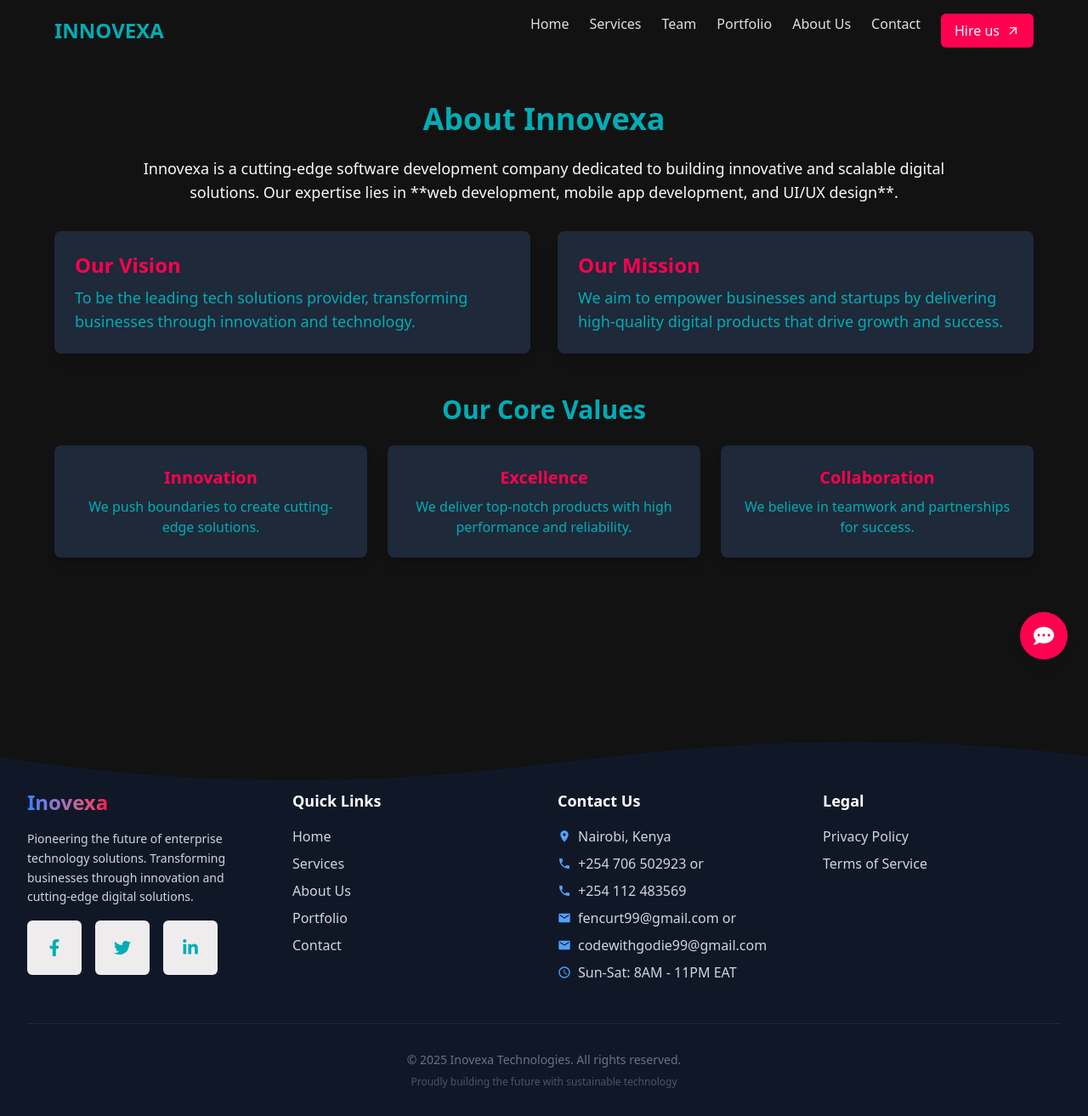
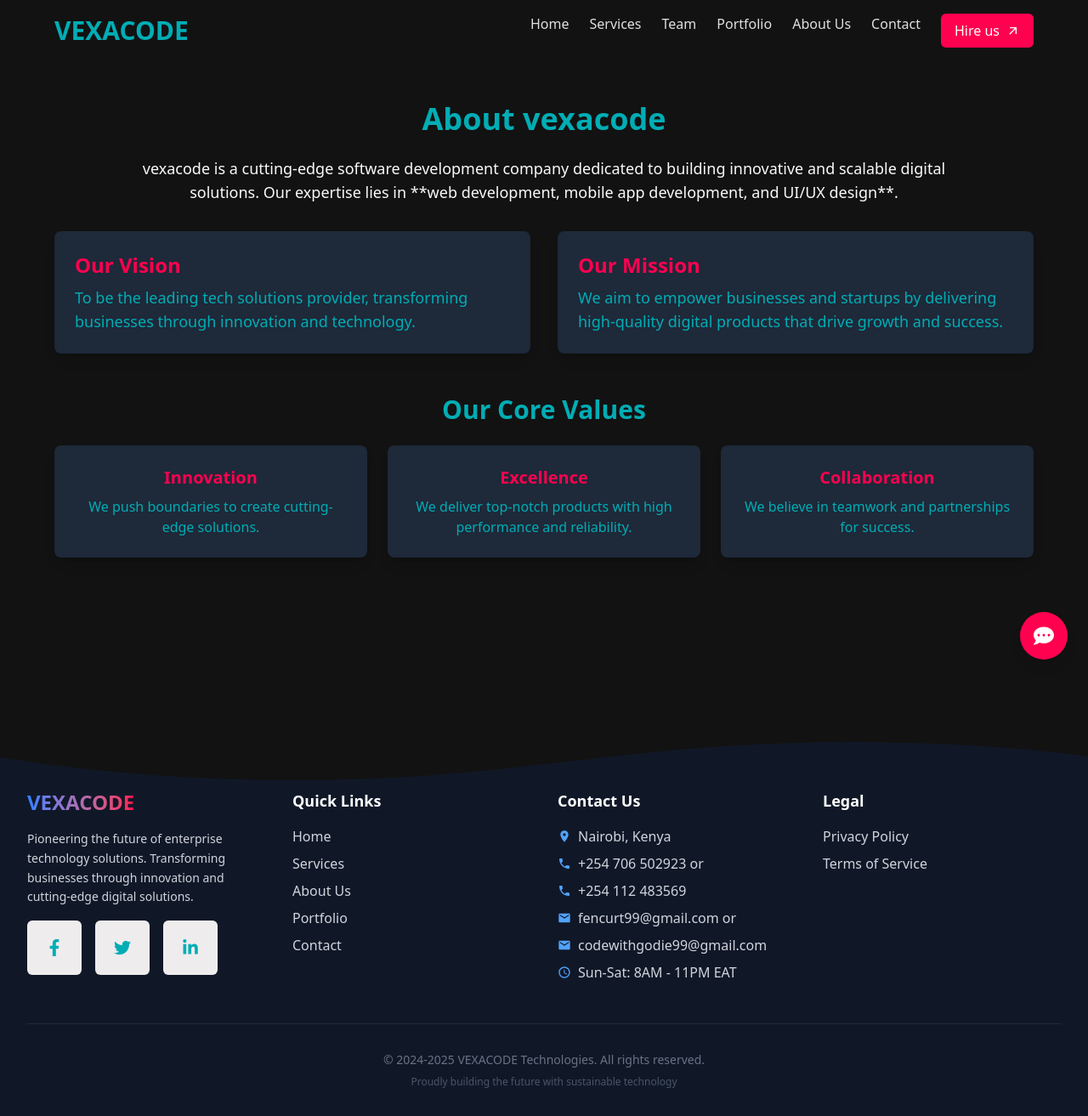
Before and after one commit to FENTON11/Innovexa, a React (Vite) app in the folder Client/: page /about in a window 1280 px wide. Shown: the whole page at 85% size. Built offline with nearby package versions, Linux system fonts and the light colour scheme.

Commit message:
change the name of the site

```diff
--- a/Client/src/components/About .jsx
+++ b/Client/src/components/About .jsx
@@ -2,9 +2,9 @@ function About() {
   return (
     <section className='bg-background text-text min-h-screen flex flex-col items-center px-6 py-12'>
       <div className='max-w-5xl w-full text-center'>
-        <h1 className='text-4xl font-bold text-primary mb-6'>About Innovexa</h1>
+        <h1 className='text-4xl font-bold text-primary mb-6'>About vexacode</h1>
         <p className='text-lg text-secondary mb-8'>
-          Innovexa is a cutting-edge software development company dedicated to
+          vexacode is a cutting-edge software development company dedicated to
           building innovative and scalable digital solutions. Our expertise lies
           in **web development, mobile app development, and UI/UX design**.
         </p>
--- a/Client/src/components/Drawer.jsx
+++ b/Client/src/components/Drawer.jsx
@@ -35,7 +35,7 @@ const Drawer = ({ setOpen, open }) => {
         href='/'
         className='text-2xl font-bold text-primary hover:text-highlight'
       >
-        INNOVEXA
+        VEXACODE
       </Link>
       <li className=' list-none flex items-center gap-2 group'>
         <FaHome className=' group-hover:text-highlight text-xl' />
@@ -99,7 +99,7 @@ const Drawer = ({ setOpen, open }) => {
       </li>
 
       <p className=' pacifico-regular text-text_main'>
-        &copy; {new Date().getFullYear()} innovexa.
+        &copy; {new Date().getFullYear()} vexacode.
       </p>
       <p className=' pacifico-regular text-text_main'>All rights reserved.</p>
     </motion.div>
--- a/Client/src/components/Footer.jsx
+++ b/Client/src/components/Footer.jsx
@@ -22,7 +22,7 @@ const Footer = () => {
           {/* Company Info */}
           <div className='space-y-4'>
             <h2 className='text-2xl font-bold text-white'>
-              <span className='bg-app'>Inovexa</span>
+              <span className='bg-app'>VEXACODE</span>
             </h2>
             <p className='text-sm leading-relaxed'>
               Pioneering the future of enterprise technology solutions.
@@ -139,7 +139,7 @@ const Footer = () => {
         {/* Copyright */}
         <div className='border-t border-gray-800 mt-12 pt-8 text-center'>
           <p className='text-sm text-gray-500'>
-            © {new Date().getFullYear()} Inovexa Technologies. All rights
+            © 2024-{new Date().getFullYear()} VEXACODE Technologies. All rights
             reserved.
           </p>
           <p className='text-xs text-gray-600 mt-2'>
--- a/Client/src/components/Navbar.jsx
+++ b/Client/src/components/Navbar.jsx
@@ -9,8 +9,11 @@ function Navbar() {
     <nav className='bg-background text-text py-4 px-6 shadow-lg overflow-x-hidden'>
       <div className='max-w-6xl mx-auto flex justify-between items-center'>
         {/* Logo */}
-        <Link to='/' className='text-2xl font-bold text-primary'>
-          INNOVEXA
+        <Link
+          to='/'
+          className='text-3xl font-bold text-primary flex gap-4 items-center'
+        >
+          VEXACODE
         </Link>
 
         {/* Desktop Navigation */}
--- a/Client/src/components/Technologies.jsx
+++ b/Client/src/components/Technologies.jsx
@@ -42,7 +42,7 @@ const TechnologyProgress = ({ level }) => (
 
 const TechnologiesSection = () => {
   const ref = useRef(null);
-  const isInView = useInView(ref, { once: true });
+  const isInView = useInView(ref);
 
   return (
     <section id='technologies' ref={ref} className='py-20 relative '>
--- a/Client/src/components/Why-us.jsx
+++ b/Client/src/components/Why-us.jsx
@@ -1,113 +1,124 @@
-import React from 'react';
-import { motion } from 'framer-motion';
-import { FaUsers, FaHandshake, FaCogs } from 'react-icons/fa';
+import { motion } from "framer-motion";
+import { FaUsers, FaHandshake, FaCogs } from "react-icons/fa";
 
 const cardVariants = {
   hidden: { opacity: 0, y: 30 },
   visible: (i) => ({
     opacity: 1,
     y: 0,
-    transition: { delay: i * 0.2, duration: 0.6, ease: 'easeOut' },
+    transition: { delay: i * 0.2, duration: 0.6, ease: "easeOut" },
   }),
 };
 
 const WhyUs = () => {
   return (
     <motion.section
-      className="min-h-screen bg-background py-20 px-6 md:px-16"
+      className='min-h-screen bg-background py-20 px-6 md:px-16'
       initial={{ opacity: 0 }}
       whileInView={{ opacity: 1 }}
       viewport={{ once: true }}
       transition={{ duration: 0.8 }}
     >
-      <div className="max-w-7xl mx-auto">
+      <div className='max-w-7xl mx-auto'>
         <motion.h2
-          className="text-3xl md:text-4xl font-bold text-center text-primary mb-4 font-rubik-semibold"
+          className='text-3xl md:text-4xl font-bold text-center text-primary mb-4 font-rubik-semibold'
           initial={{ opacity: 0, y: -20 }}
           whileInView={{ opacity: 1, y: 0 }}
           viewport={{ once: true }}
           transition={{ duration: 0.6 }}
         >
-          Why Choose Innovexa?
+          Why Choose VEXACODE?
         </motion.h2>
 
         <motion.p
-          className="text-center text-white max-w-2xl mx-auto mb-12 text-lg"
+          className='text-center text-white max-w-2xl mx-auto mb-12 text-lg'
           initial={{ opacity: 0 }}
           whileInView={{ opacity: 1 }}
           viewport={{ once: true }}
           transition={{ delay: 0.2, duration: 0.6 }}
         >
-          At Innovexa, we blend innovation, expertise, and technology to deliver powerful web, mobile, and TV app solutions that help your business grow.
+          At vexacode, we blend innovation, expertise, and technology to deliver
+          powerful web, mobile, and TV app solutions that help your business
+          grow.
         </motion.p>
 
-        <div className="grid grid-cols-1 md:grid-cols-3 gap-8">
+        <div className='grid grid-cols-1 md:grid-cols-3 gap-8'>
           {/* Card 1 */}
           <motion.div
-            className="bg-gray-800 p-6 rounded-2xl shadow hover:shadow-xl hover:scale-[1.02] transition-transform duration-300"
+            className='bg-gray-800 p-6 rounded-2xl shadow hover:shadow-xl hover:scale-[1.02] transition-transform duration-300'
             custom={0}
-            initial="hidden"
-            whileInView="visible"
+            initial='hidden'
+            whileInView='visible'
             viewport={{ once: true }}
             variants={cardVariants}
           >
-            <div className="text-primary text-4xl mb-4">
+            <div className='text-primary text-4xl mb-4'>
               <FaUsers />
             </div>
-            <h3 className="text-xl font-semibold mb-2 text-primary">Experienced Team</h3>
-            <p className="text-white">
-              Our team consists of highly skilled developers, designers, and engineers who are passionate about building exceptional digital products.
+            <h3 className='text-xl font-semibold mb-2 text-primary'>
+              Experienced Team
+            </h3>
+            <p className='text-white'>
+              Our team consists of highly skilled developers, designers, and
+              engineers who are passionate about building exceptional digital
+              products.
             </p>
           </motion.div>
 
           {/* Card 2 */}
           <motion.div
-            className="bg-gray-800 p-6 rounded-2xl shadow hover:shadow-xl hover:scale-[1.02] transition-transform duration-300"
+            className='bg-gray-800 p-6 rounded-2xl shadow hover:shadow-xl hover:scale-[1.02] transition-transform duration-300'
             custom={1}
-            initial="hidden"
-            whileInView="visible"
+            initial='hidden'
+            whileInView='visible'
             viewport={{ once: true }}
             variants={cardVariants}
           >
-            <div className="text-primary text-4xl mb-4">
+            <div className='text-primary text-4xl mb-4'>
               <FaHandshake />
             </div>
-            <h3 className="text-xl font-semibold mb-2 text-primary">Client-Centered Approach</h3>
-            <p className="text-white">
-              We listen to your goals and tailor each solution to match your needs. Your success is our top priority.
+            <h3 className='text-xl font-semibold mb-2 text-primary'>
+              Client-Centered Approach
+            </h3>
+            <p className='text-white'>
+              We listen to your goals and tailor each solution to match your
+              needs. Your success is our top priority.
             </p>
           </motion.div>
 
           {/* Card 3 */}
           <motion.div
-            className="bg-gray-800 p-6 rounded-2xl shadow hover:shadow-xl hover:scale-[1.02] transition-transform duration-300"
+            className='bg-gray-800 p-6 rounded-2xl shadow hover:shadow-xl hover:scale-[1.02] transition-transform duration-300'
             custom={2}
-            initial="hidden"
-            whileInView="visible"
+            initial='hidden'
+            whileInView='visible'
             viewport={{ once: true }}
             variants={cardVariants}
           >
-            <div className="text-primary text-4xl mb-4">
+            <div className='text-primary text-4xl mb-4'>
               <FaCogs />
             </div>
-            <h3 className="text-xl font-semibold mb-2 text-primary">End-to-End Solutions</h3>
-            <p className="text-white">
-              From idea to deployment and beyond, we offer complete development services — including UI/UX, frontend, backend, and support.
+            <h3 className='text-xl font-semibold mb-2 text-primary'>
+              End-to-End Solutions
+            </h3>
+            <p className='text-white'>
+              From idea to deployment and beyond, we offer complete development
+              services — including UI/UX, frontend, backend, and support.
             </p>
           </motion.div>
         </div>
 
         {/* CTA Button */}
         <motion.div
-          className="text-center mt-14"
+          className='text-center mt-14'
           initial={{ opacity: 0, y: 20 }}
           whileInView={{ opacity: 1, y: 0 }}
           viewport={{ once: true }}
           transition={{ delay: 0.4, duration: 0.6 }}
         >
           <a
-            href="#contact"
-            className="inline-block bg-primary text-white px-8 py-3 rounded-xl font-medium hover:scale-105 transition-transform duration-300"
+            href='#contact'
+            className='inline-block bg-primary text-white px-8 py-3 rounded-xl font-medium hover:scale-105 transition-transform duration-300'
           >
             Let’s Build Together
           </a>
```
